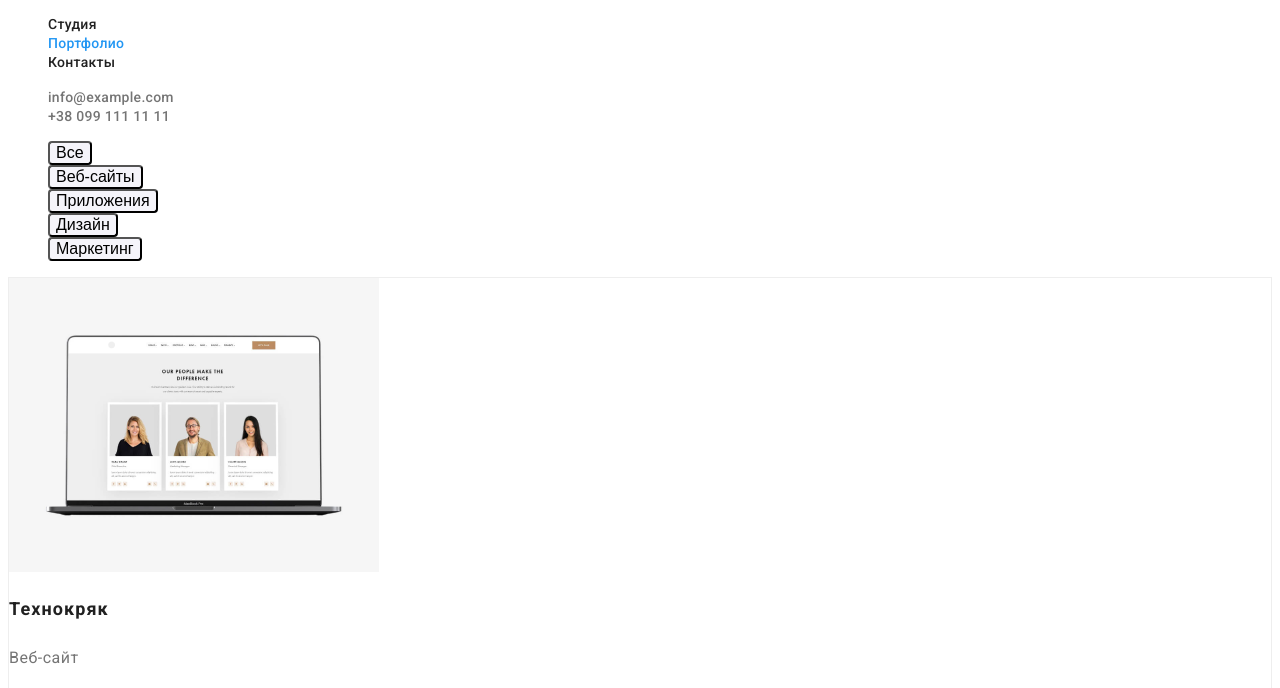
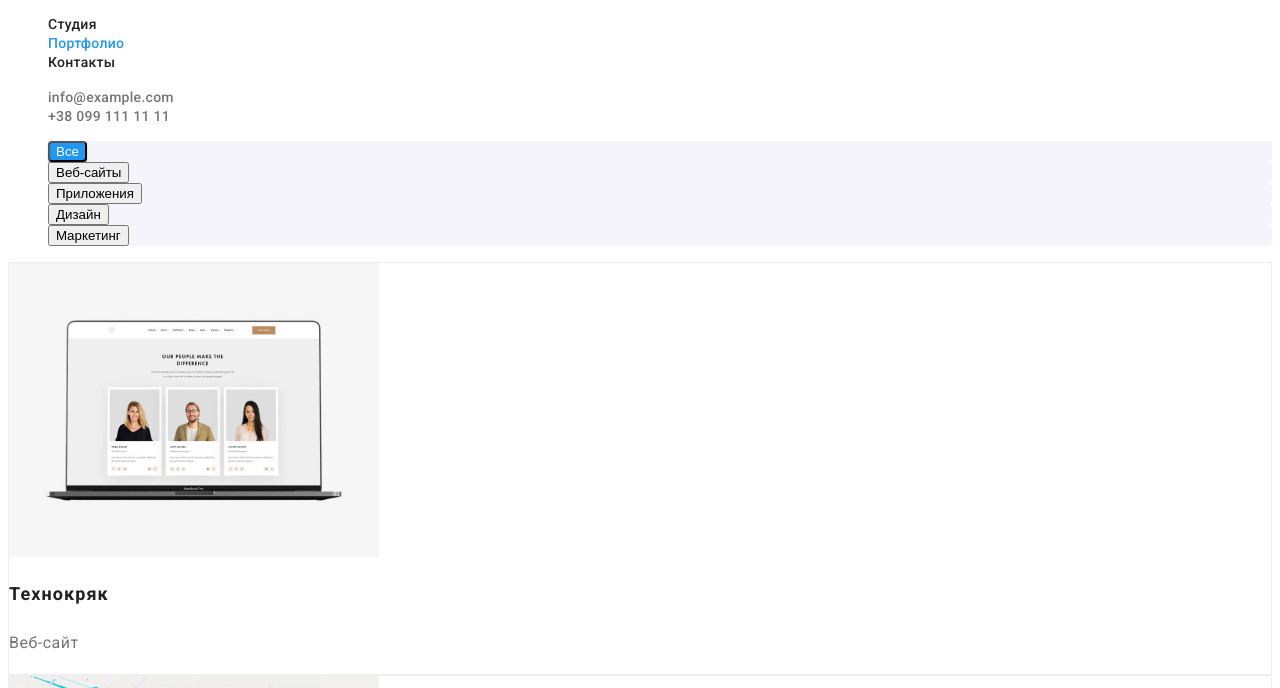
Before and after one commit to Tasadar2003/goit-markup-hw-02, a plain HTML site: page portfolio.html in a window 1280 px wide. Shown: the part 41-729 px from the top of the page. Drawn offline with Linux system fonts and the light colour scheme.

Commit message:
Update portfolio.html

```diff
--- a/portfolio.html
+++ b/portfolio.html
@@ -51,20 +51,20 @@
             <h1 hidden>Проекты</h1>
             <!-- LIST FILTRES -->
             <ul class="filtr">
-                <li>
-                    <button type="button" class="btn-filtr">Все</button>
+                <li class="btn-filtr">
+                    <button type="button" class="current">Все</button>
                 </li>
-                <li>
-                    <button type="button" class="btn-filtr">Веб-сайты</button>
+                <li class="btn-filtr">
+                    <button type="button">Веб-сайты</button>
                 </li>
-                <li>
-                    <button type="button" class="btn-filtr">Приложения</button>
+                <li class="btn-filtr">
+                    <button type="button">Приложения</button>
                 </li>
-                <li>
-                    <button type="button" class="btn-filtr">Дизайн</button>
+                <li class="btn-filtr">
+                    <button type="button">Дизайн</button>
                 </li>
-                <li>
-                    <button type="button" class="btn-filtr">Mаркетинг</button>
+                <li class="btn-filtr">
+                    <button type="button">Mаркетинг</button>
                 </li>
             </ul>
             <!-- PROJECTS -->
```
